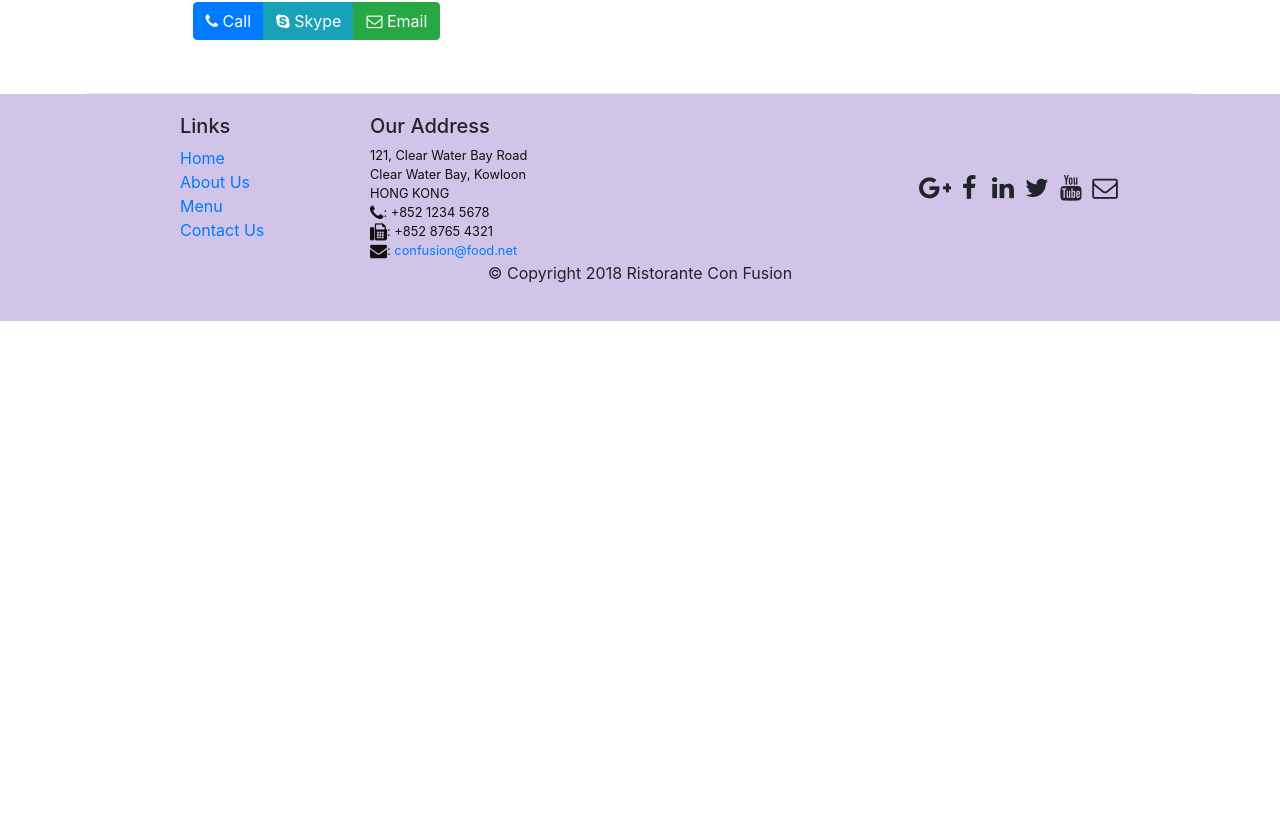
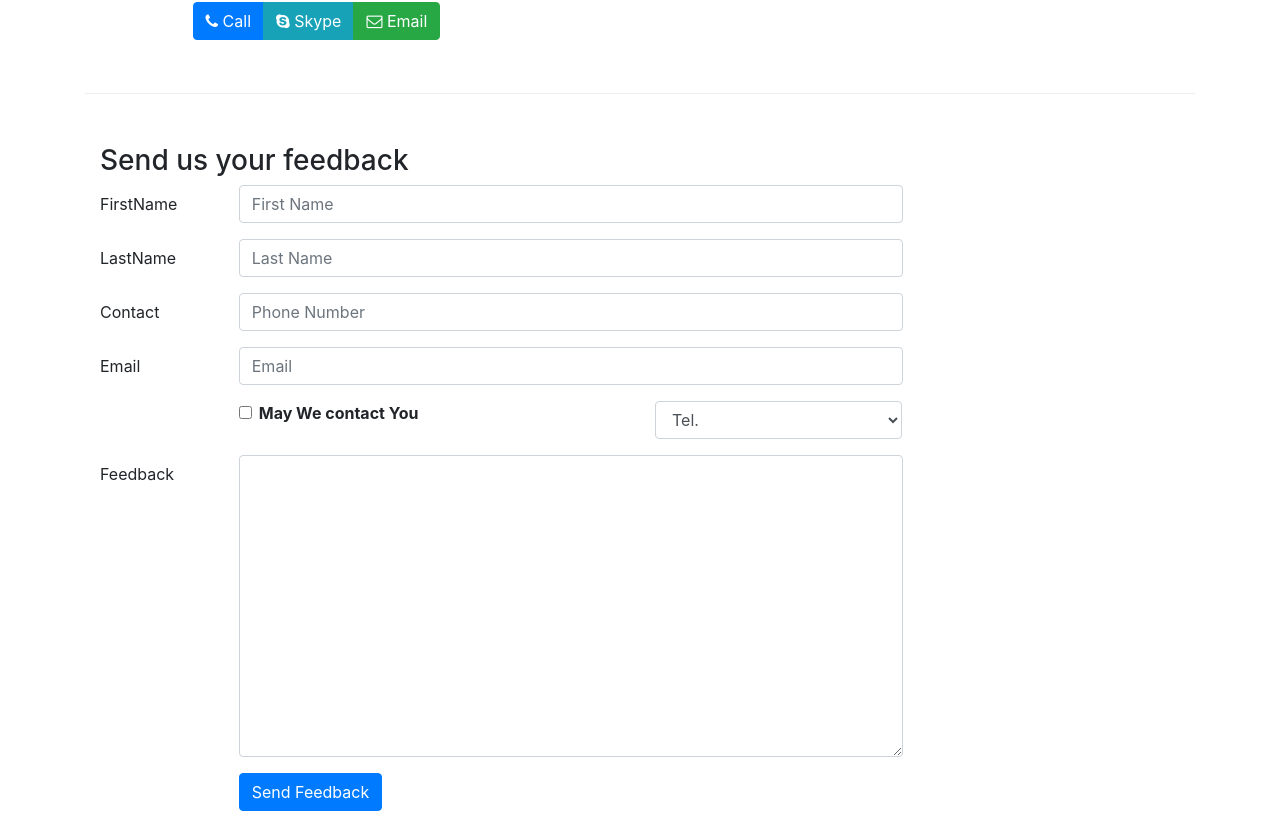
Before and after one commit to NandhiniMB/react-confusion, a React (Create React App) app: page /contactus in a window 1280 px wide. Shown: the part 648-1461 px from the top of the page. Before the commit the page ends 969 px from the top, so only its background shows below. Built offline with nearby package versions, Linux system fonts and the light colour scheme.

Commit message:
Controlled Forms

```diff
--- a/src/components/ContactComponent.js
+++ b/src/components/ContactComponent.js
@@ -1,10 +1,46 @@
-import React from 'react';
+import React, {Component} from 'react';
 import {Link} from 'react-router-dom';
-import {BreadcrumbItem,Breadcrumb} from 'reactstrap';
+import {BreadcrumbItem,Breadcrumb,Button, Form, FormGroup, Label, Input, Col,} from 'reactstrap';
+import DishDetail from './DishDetailComponent';
 
 
-function Contact(props)
+class  Contact extends Component
 {
+    constructor(props)
+    {
+        super(props);
+        this.handleSubmit=this.handleSubmit.bind(this);
+        this.handleInputChange=this.handleInputChange.bind(this);
+        this.state = {
+            firstname : '',
+            lastname : '',
+            telnum : '',
+            email : '',
+            agree: false,
+            contactType: 'Tel,',
+            message: ''
+        }
+    }
+
+    handleInputChange(event){
+        const target = event.target;
+        const value= target.type === 'checkbox' ? target.checked : target.value;
+        const name= target.name;
+
+        this.setState({
+            [name]:value
+        });
+
+    }
+
+    handleSubmit(event)
+    {
+        console.log("Current state is : "+JSON.stringify(this.state));
+        alert("Current state is : "+JSON.stringify(this.state));
+        event.preventDefault();
+    }
+
+    render(){
         return (
             <div className="container">
             <div className="row row-content">
@@ -37,9 +73,77 @@ function Contact(props)
                         </div>
                     </div>
                 </div>
+                <div className="row row-content">
+                    <div className="col-12">
+                        <h3>Send us your feedback</h3>
+                    </div>
+                    <div className="col-12 col-md-9">
+                        <Form onSubmit={this.handleSubmit}>
+                            <FormGroup row>
+                                <Label htmlfor="firstname" md={2} sm={2}> FirstName</Label>
+                                <Col md={10} sm={10}>
+                                    <Input type="text" id="firstname" name="firstname"       placeholder= "First Name " value={this.state.firstname} onChange={this.handleInputChange}/>
+
+                                </Col>
+                            </FormGroup>
+                            <FormGroup row>
+                                <Label htmlfor="lastname" md={2} sm={2}> LastName</Label>
+                                <Col md={10} sm={10}>
+                                    <Input type="text" id="lastname" name="lastname" placeholder= "Last Name " value={this.state.lastname} onChange={this.handleInputChange}/>
+                                </Col>
+                            </FormGroup>
+                            <FormGroup row>
+                                <Label htmlfor="telnum" md={2} sm={2}>Contact</Label>
+                                <Col md={10} sm={10}>
+                                    <Input type="tel" id="telnum" name="telnum" placeholder= "Phone Number " value={this.state.telnum} onChange={this.handleInputChange}/>
+                                </Col>
+                            </FormGroup>
+                            <FormGroup row>
+                                <Label htmlfor="email" md={2} sm={2}>Email</Label>
+                                <Col md={10} sm={10}>
+                                    <Input type="text" id="email" name="email" placeholder= "Email" value={this.state.email} onChange={this.handleInputChange}/>
+                                </Col>
+                            </FormGroup>
+
+                            <FormGroup row>
+                                <Col md={{size:5, offset:2}}>
+                                     <FormGroup check>
+                                         <Label check>
+                                             <Input type="checkbox" name="agree" checked={this.state.agree} onChange={this.handleInputChange}/>
+                                             <strong>May We contact You</strong>
+                                         </Label>
+                                     </FormGroup>
+                                </Col>
+
+                                <Col md={{size:4, offset:1}}>
+                                    <Input type="select" name="contactType" value={this.state.contactType} onChange={this.handleInputChange}>
+                                        <option>Tel.</option>
+                                        <option>Email</option>
+                                    </Input>
+                                </Col>
+                            </FormGroup>
+
+                            <FormGroup row>
+                                <Label htmlfor="message" md={2} sm={2}>Feedback</Label>
+                                <Col md={10} sm={10}>
+                                    <Input type="textarea" id="message" name="message"  rows="12" value={this.state.message} onChange={this.handleInputChange}/>
+                                </Col>
+                            </FormGroup>
+                            <FormGroup row>
+                                <Col md={{size:10, offset:2}}>
+                                    <Button type="submit" color="primary">
+                                        Send Feedback
+                                    </Button>
+                                </Col>
+                            </FormGroup>
+                        </Form>
+                    </div>
+                </div>
             </div>
 
         );
     }
 
+}
+
 export default Contact;
```
Also changed, not shown: 1 other file (tests, documents, lock files or other folders). Lines whose indentation alone changed are shown as unchanged.
